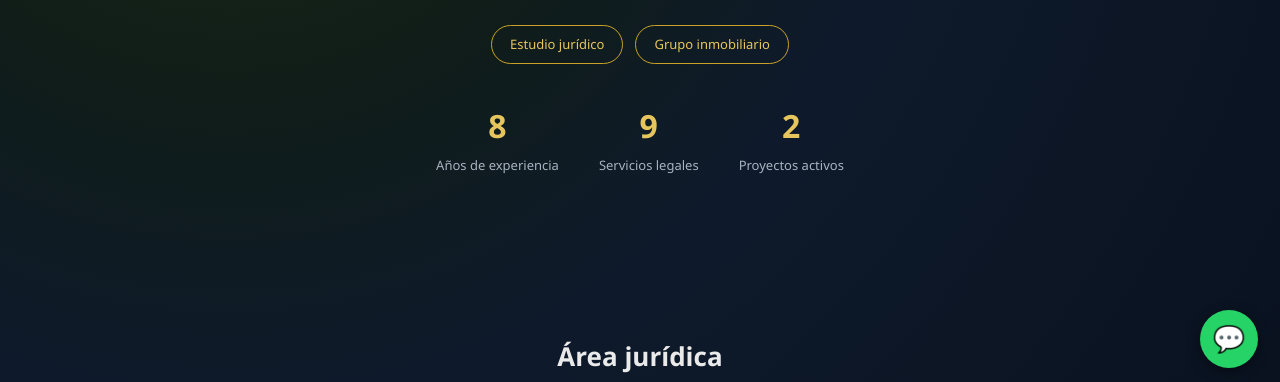
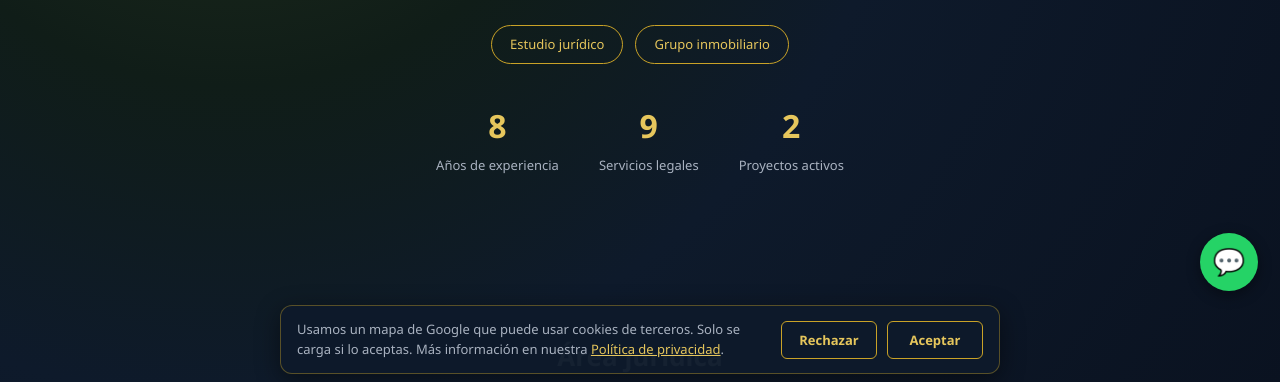
Before and after one commit to Pantoja18/jys-grupo-web, a plain HTML site: page index.html in a window 1280 px wide. Shown: the part 410-792 px from the top of the page. Drawn offline with Linux system fonts and the light colour scheme.

Commit message:
Agrega aviso de cookies y carga el mapa de Google solo con consentimiento
Co-Authored-By: Claude Opus 5.5 <noreply@anthropic.com>

```diff
--- /dev/null
+++ b/consent.js
@@ -0,0 +1,87 @@
+/* Aviso de cookies de J&S (sin librerías externas).
+   - Los recursos de terceros (por ahora, el mapa de Google) se marcan con
+     data-consent-src y NO se cargan hasta que la persona pulse "Aceptar".
+   - La elección se guarda en localStorage ("jys-cookies": "aceptado" | "rechazado").
+   - Cualquier enlace con la clase .js-cookie-prefs vuelve a abrir el aviso. */
+(function () {
+  var KEY = "jys-cookies";
+  var script = document.currentScript;
+  var base = (script && script.getAttribute("data-base")) || "";
+
+  function leer() { try { return localStorage.getItem(KEY); } catch (e) { return null; } }
+  function guardar(v) { try { localStorage.setItem(KEY, v); } catch (e) {} }
+
+  function activarTerceros() {
+    document.querySelectorAll("[data-consent-src]").forEach(function (el) {
+      if (!el.getAttribute("src")) el.setAttribute("src", el.getAttribute("data-consent-src"));
+      el.hidden = false;
+    });
+    document.querySelectorAll("[data-consent-placeholder]").forEach(function (el) { el.hidden = true; });
+  }
+
+  var css =
+    ".ck-banner{position:fixed;left:16px;right:16px;bottom:16px;max-width:720px;margin:0 auto;z-index:400;" +
+    "background:rgba(14,26,43,0.97);border:1px solid rgba(201,162,39,0.4);border-radius:12px;padding:14px 16px;" +
+    "box-shadow:0 6px 24px rgba(0,0,0,0.45);display:flex;gap:14px;align-items:center;flex-wrap:wrap;" +
+    "font-family:'Segoe UI',Arial,sans-serif;font-size:13px;line-height:1.5;color:#a9b2c0;}" +
+    ".ck-banner p{flex:1 1 300px;margin:0;}" +
+    ".ck-banner a{color:#e6c65c;text-decoration:underline;}" +
+    ".ck-actions{display:flex;gap:10px;flex:0 0 auto;}" +
+    ".ck-btn{min-width:96px;background:transparent;color:#e6c65c;border:1px solid #c9a227;border-radius:6px;" +
+    "padding:9px 16px;font:600 13px 'Segoe UI',Arial,sans-serif;cursor:pointer;}" +
+    ".ck-btn:hover,.ck-btn:focus-visible{background:rgba(201,162,39,0.15);outline:none;}" +
+    ".ck-banner[hidden]{display:none !important;}" +
+    "@media(max-width:520px){.ck-banner{left:10px;right:10px;bottom:10px;}.ck-actions{width:100%;}.ck-btn{flex:1;}}";
+
+  var banner = null;
+  function ajustarWhatsApp() {
+    var wa = document.querySelector(".wa-float");
+    if (wa) wa.style.bottom = banner && !banner.hidden ? (banner.offsetHeight + 30) + "px" : "";
+  }
+  function cerrar() { if (banner) banner.hidden = true; ajustarWhatsApp(); }
+
+  function abrir() {
+    if (!banner) {
+      var st = document.createElement("style");
+      st.textContent = css;
+      document.head.appendChild(st);
+      banner = document.createElement("div");
+      banner.className = "ck-banner";
+      banner.setAttribute("role", "dialog");
+      banner.setAttribute("aria-label", "Aviso de cookies");
+      banner.innerHTML =
+        "<p>Usamos un mapa de Google que puede usar cookies de terceros. Solo se carga si lo aceptas. " +
+        "Más información en nuestra <a href=\"" + base + "terminos.html#privacidad\">Política de privacidad</a>.</p>" +
+        "<div class=\"ck-actions\"><button type=\"button\" class=\"ck-btn\" data-ck=\"rechazado\">Rechazar</button>" +
+        "<button type=\"button\" class=\"ck-btn\" data-ck=\"aceptado\">Aceptar</button></div>";
+      banner.addEventListener("click", function (e) {
+        var v = e.target.getAttribute && e.target.getAttribute("data-ck");
+        if (!v) return;
+        guardar(v);
+        if (v === "aceptado") activarTerceros();
+        cerrar();
+      });
+      document.body.appendChild(banner);
+    }
+    banner.hidden = false;
+    ajustarWhatsApp();
+  }
+
+  function iniciar() {
+    var eleccion = leer();
+    if (eleccion === "aceptado") activarTerceros();
+    else if (eleccion !== "rechazado") abrir();
+
+    document.addEventListener("click", function (e) {
+      var t = e.target.closest && e.target.closest(".js-cookie-prefs, [data-consent-accept]");
+      if (!t) return;
+      e.preventDefault();
+      if (t.hasAttribute("data-consent-accept")) { guardar("aceptado"); activarTerceros(); cerrar(); }
+      else abrir();
+    });
+    window.addEventListener("resize", ajustarWhatsApp);
+  }
+
+  if (document.readyState === "loading") document.addEventListener("DOMContentLoaded", iniciar);
+  else iniciar();
+})();
--- a/index.html
+++ b/index.html
@@ -107,6 +107,13 @@
   .location-block{display:grid;grid-template-columns:1fr 1fr;gap:30px;align-items:center;}
   @media(max-width:700px){.location-block{grid-template-columns:1fr;}}
   .map-frame{border-radius:10px;overflow:hidden;border:1px solid rgba(201,162,39,0.2);height:260px;}
+  .map-placeholder{height:100%;display:flex;flex-direction:column;align-items:center;justify-content:center;gap:12px;padding:20px;text-align:center;background:linear-gradient(135deg,#1a2942,#101a2b);color:var(--text-muted);font-size:13px;}
+  .map-placeholder[hidden]{display:none;}
+  .map-placeholder button{background:transparent;cursor:pointer;font-family:inherit;}
+  .legal-links{margin-top:8px;}
+  .legal-links a{color:var(--gold-light);white-space:nowrap;}
+  .legal-links a:hover{text-decoration:underline;}
+  .lr-icon{vertical-align:-2px;}
   .map-frame iframe{width:100%;height:100%;border:0;filter:grayscale(0.3) invert(0.92) contrast(0.9);}
   .hours-list{list-style:none;font-size:14px;color:var(--text-muted);}
   .hours-list li{padding:6px 0;border-bottom:1px solid rgba(201,162,39,0.15);display:flex;justify-content:space-between;}
@@ -202,7 +209,11 @@
   <h2>Visítanos en nuestra oficina</h2>
   <div class="location-block">
     <div class="map-frame">
-      <iframe src="https://maps.google.com/maps?q=Jr.%20Bolognesi%20533%2C%20Supe%2C%20Barranca%2C%20Peru&output=embed" title="Ubicación de J&S" loading="lazy"></iframe>
+      <iframe data-consent-src="https://maps.google.com/maps?q=Jr.%20Bolognesi%20533%2C%20Supe%2C%20Barranca%2C%20Peru&output=embed" title="Ubicación de J&S" loading="lazy" hidden></iframe>
+      <div class="map-placeholder" data-consent-placeholder>
+        <p>El mapa de Google se muestra solo si aceptas sus cookies de terceros.</p>
+        <button type="button" class="loc-btn" data-consent-accept>Aceptar y ver el mapa</button>
+      </div>
     </div>
     <div>
       <p style="color:var(--text-muted);font-size:14px;margin-bottom:16px;">Jr. Bolognesi N°533, Supe pueblo, Barranca (frente a la Plaza de Armas)</p>
@@ -264,7 +275,7 @@
     <a href="https://www.facebook.com/grupoinmobiliariojys" aria-label="Facebook">facebook</a>
   </div>
   <p>&copy; 2026 J&amp;S Estudio Jurídico y Grupo Inmobiliario</p>
-  <p><a href="terminos.html" style="color:var(--gold-light)">Términos y condiciones / Política de privacidad</a></p>
+  <p class="legal-links"><a href="terminos.html">Términos y condiciones</a> · <a href="terminos.html#privacidad">Política de privacidad</a> · <a href="libro-reclamaciones.html"><svg class="lr-icon" viewBox="0 0 24 24" width="14" height="14" fill="none" stroke="currentColor" stroke-width="2" stroke-linecap="round" stroke-linejoin="round" aria-hidden="true"><path d="M4 19.5A2.5 2.5 0 0 1 6.5 17H20V3H6.5A2.5 2.5 0 0 0 4 5.5z"/><path d="M4 19.5V21h16"/></svg> Libro de Reclamaciones</a> · <a href="#" class="js-cookie-prefs">Preferencias de cookies</a></p>
 </footer>
 
 <a class="wa-float" href="https://wa.me/51956764364?text=Hola%2C%20quiero%20información" aria-label="Chatea por WhatsApp" title="Chatea por WhatsApp">💬</a>
@@ -398,6 +409,7 @@ document.getElementById("contact-form").addEventListener("submit", function(e){
   window.open(`https://wa.me/${WHATSAPP_NUMBER}?text=${encodeURIComponent(texto)}`, "_blank");
 });
 </script>
+<script src="consent.js" defer></script>
 
 </body>
 </html>
```
